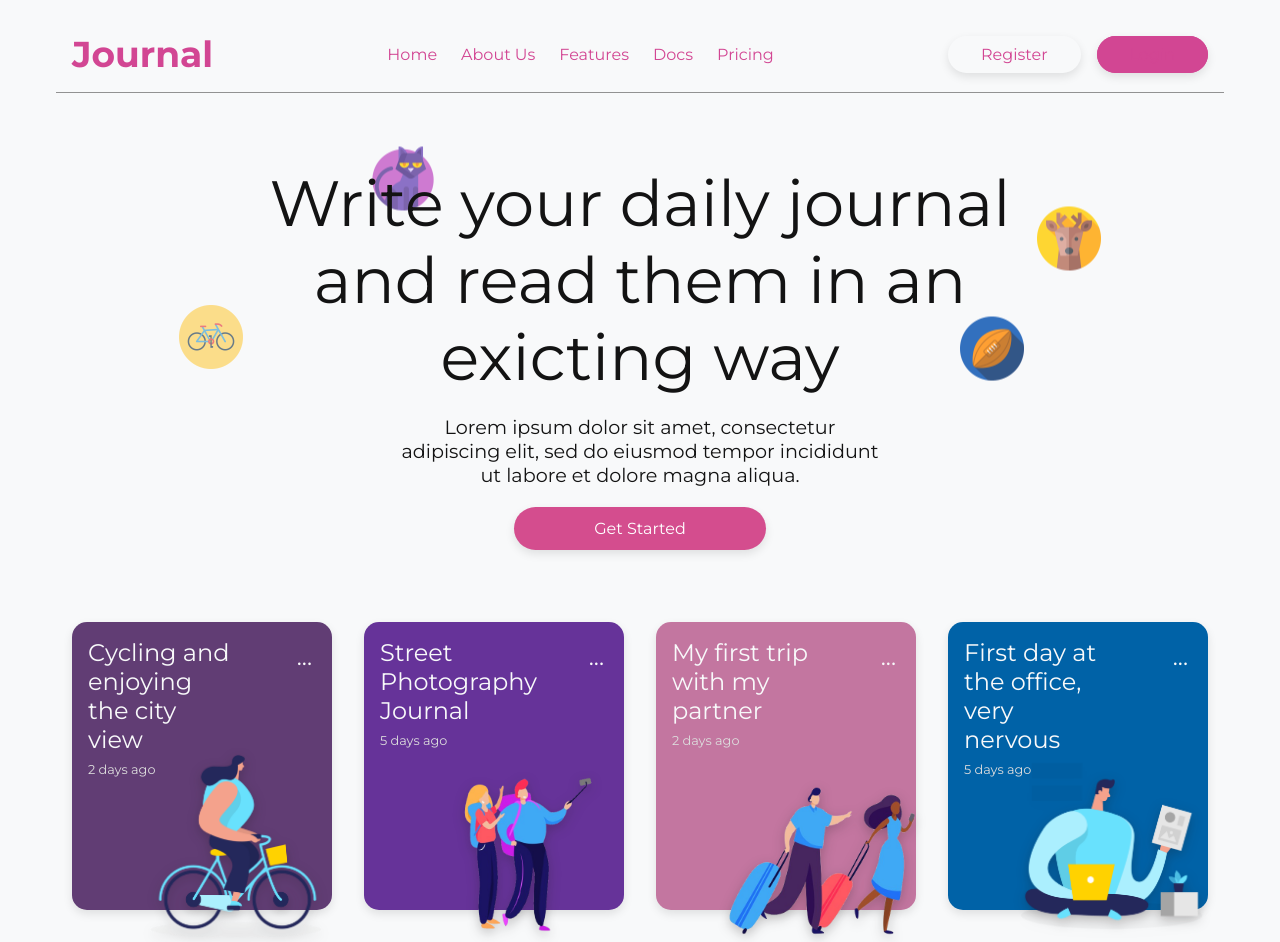
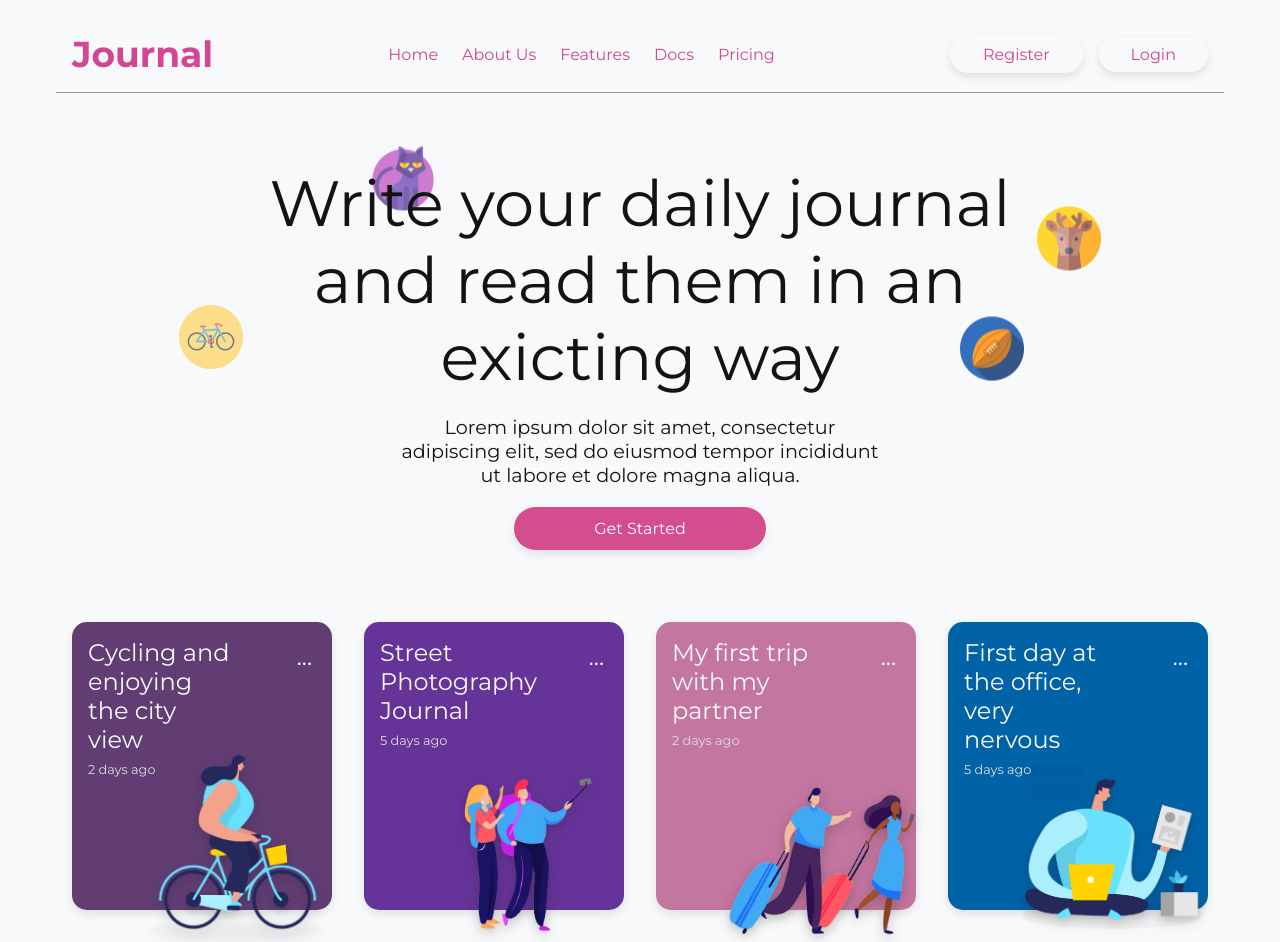
Before and after one commit to aeleneh/Journal-landing-page, a plain HTML site: page index.html in a window 1280 px wide. Drawn offline with Linux system fonts and the light colour scheme.

Commit message:
Update style.css
Changed the background color and the color of the login property

```diff
--- a/style.css
+++ b/style.css
@@ -96,7 +96,7 @@ nav {
     box-shadow: 0 4px 10px rgba(0, 0, 0, 0.1);
 }
 
-.login-btn {
+.auth-button li a:nth-child(2) {
     border: 1px #d24693 solid;
     background-color: #d24693;
     color: #f8f9fa;
```
